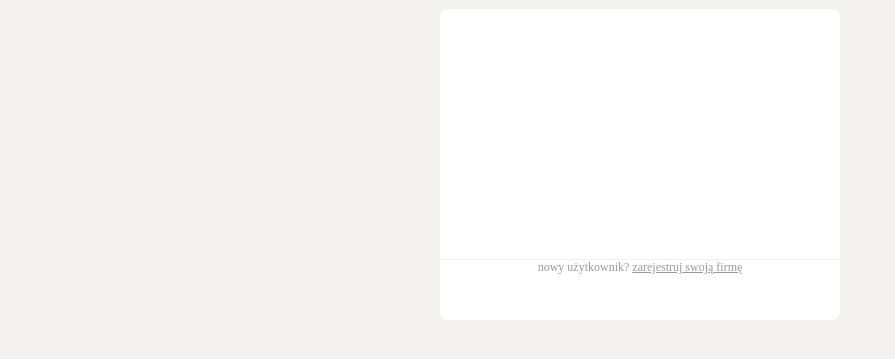
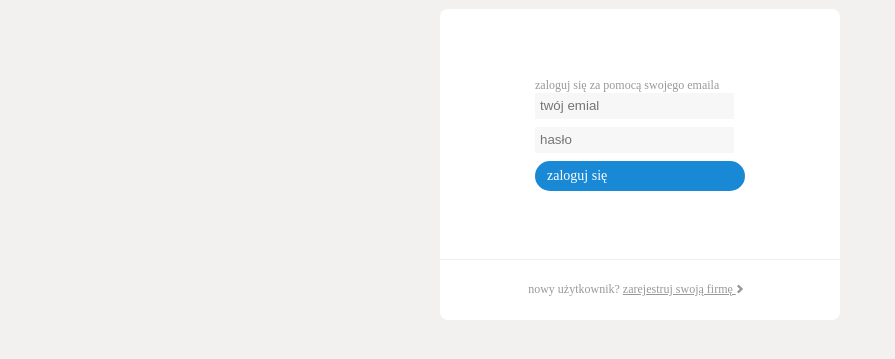
Before and after one commit to Karllos27/2510_Proj1, a plain HTML site: page index.html in a window 1280 px wide. Shown: the part 267-626 px from the top of the page, without its empty margins (0-895 px from the left). Drawn offline with Linux system fonts and the light colour scheme.

Commit message:
przygotowanie formularza

```diff
--- a/index.html
+++ b/index.html
@@ -13,11 +13,20 @@
             </div>
             <div id="login_window">
                 <div id="login_window_form">
-
+                    <div id="login_window_form_in">
+                        zaloguj się za pomocą swojego emaila
+                        <form>
+                            <input type="email" name="femail" id="femail" placeholder="twój emial">
+                            <input type="password" name="fpassword" id="fpassword" placeholder="hasło">
+                            <input type="button" value="zaloguj się">
+                        </form>
+                    </div>
                 </div>
                 <div id="login_window_newuser">
                     <div id="login_window_newuser_text">
-                        nowy użytkownik? <a href="https://oferta.reservis.pl/home" target="_blank"> zarejestruj swoją firmę</a>
+                        nowy użytkownik? <a href="https://oferta.reservis.pl/home" target="_blank"> zarejestruj swoją firmę
+                        <svg xmlns="http://www.w3.org/2000/svg" viewBox="0 0 26 26"><polygon points="11.54 17.64 9.98 16.08 13.05 13.01 9.97 9.92 11.53 8.37 16.17 13.01 11.54 17.64"/><polygon points="11.54 17.64 9.98 16.08 13.05 13.01 9.97 9.92 11.53 8.37 16.17 13.01 11.54 17.64"/></svg>
+                        </a>
                     </div>
                 </div>
             </div>
--- a/style.css
+++ b/style.css
@@ -27,14 +27,58 @@ body {
 #login_window_form{
     height: 250px;
     border-bottom: 1px solid #efefef;
+    display: flex;
+    align-items: center;
+    justify-content: center;
 }
+#login_window_form_in *{
+    display: block;
+}
+input[type=button] {
+    background-color: #1989d6;
+    width: 210px;
+    height: 30px;
+    border-radius: 15px;
+    color: #fff;
+    font-family: gibson;
+    font-weight: 500;
+    font-size: 14px;
+    cursor: pointer;
+    text-align: left;
+    border: none;
+    transition: all 0.2s;
+    padding-left: 12px;
+}
+
+input[type=button]:hover {
+    background-color: #2accf9;
+}
+
+input[type=email], input[type=password] {
+    background-color: #F7F7F7;
+    border: none;
+    width: 192px;
+    height: 24px;
+    margin-bottom: 8px;
+
+    color: currentColor;
+    padding-left: 5px;
+}
+
 #login_window_newuser{
     height: 60px;
-    text-align: center;
+    display: flex; /*Wlasciwosc pozwalajaca na manipulacje elementami wewnatrz*/
+    align-items: center; /*Wysrodkuje elementy w pionie*/
+    justify-content: center; /*Wysrodkuje elementy w poziomie   */
+
 }
-
-#login_window_newuser_text{
-    top: 50%;
+#login_window_newuser svg {
+    height: 24px;
+    width: 24px;
+    vertical-align: middle;
+    fill: currentColor;
+    padding-bottom: 2px;
+    margin-left: -8px;
 
 }
 
@@ -42,8 +86,9 @@ a:link, a:visited {
     color: #999;
 }
 
-a:hover {
+a:hover{
     color: #2accf9;
+    transition: color .2s;
 }
 
 .color {
```
